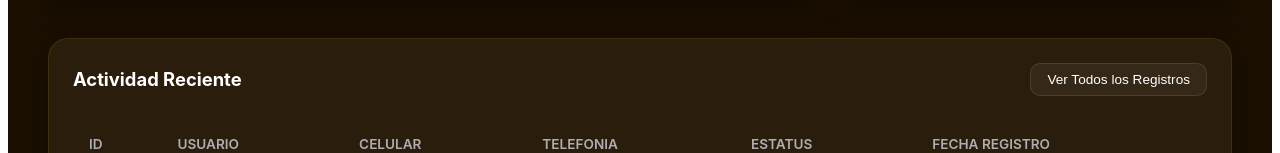
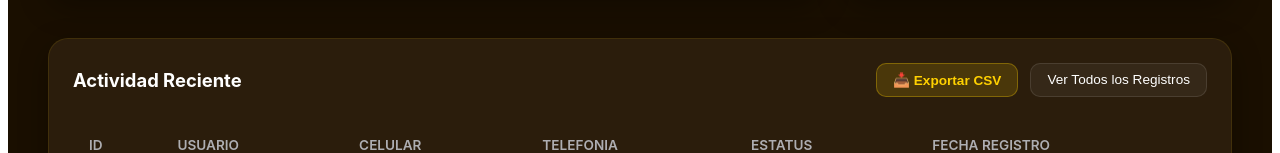
Before and after one commit to friaz85/la_central, an Angular app in the folder frontend/: page /admin/dashboard in a window 1280 px wide. Shown: the part 912-1065 px from the top of the page. Built offline with nearby package versions, Linux system fonts and the light colour scheme; no server answers; sample sign-in values are in the browser's storage.

Commit message:
deploy(full): 2026-06-29 20:51 — cambios auto-commiteados por deploy.sh

```diff
--- a/frontend/src/app/components/admin-dashboard.component.ts
+++ b/frontend/src/app/components/admin-dashboard.component.ts
@@ -104,7 +104,10 @@ declare const Chart: any;
         <section class="table-card">
           <div class="table-header">
             <h3>Actividad Reciente</h3>
-            <button routerLink="/admin/registros" style="padding: 8px 16px; background: rgba(255,255,255,0.05); border: 1px solid rgba(255,255,255,0.1); color: #fff; border-radius: 10px; cursor: pointer; font-size: 0.85rem; transition: background 0.3s;">Ver Todos los Registros</button>
+            <div style="display: flex; gap: 12px;">
+              <button (click)="exportRecentToCSV()" class="btn-reset" style="padding: 8px 16px; background: rgba(255, 209, 0, 0.15); border: 1px solid rgba(255, 209, 0, 0.3); color: #FFD100; border-radius: 10px; cursor: pointer; font-size: 0.85rem; font-weight: 600; transition: background 0.3s;">📥 Exportar CSV</button>
+              <button routerLink="/admin/registros" style="padding: 8px 16px; background: rgba(255,255,255,0.05); border: 1px solid rgba(255,255,255,0.1); color: #fff; border-radius: 10px; cursor: pointer; font-size: 0.85rem; transition: background 0.3s;">Ver Todos los Registros</button>
+            </div>
           </div>
 
           <div class="table-wrapper">
@@ -430,6 +433,49 @@ export class AdminDashboardComponent implements OnInit, OnDestroy {
     }
   }
 
+  exportRecentToCSV() {
+    const data = this.stats()?.recent || [];
+    if (data.length === 0) {
+      alert('No hay datos recientes para exportar.');
+      return;
+    }
+
+    const headers = [
+      'ID Registro',
+      'Usuario',
+      'Celular',
+      'Telefonia',
+      'Estatus',
+      'Fecha Registro'
+    ];
+
+    const csvRows = [];
+    csvRows.push(headers.join(','));
+
+    for (const r of data) {
+      const row = [
+        r.idRegistro,
+        r.Nombre || 'Participante',
+        r.Celular || '',
+        r.Telefonia || '',
+        this.getStatusText(r.Estatus),
+        r.FechaRegistro
+      ];
+      csvRows.push(row.map(val => `"${val}"`).join(','));
+    }
+
+    const csvContent = "\uFEFF" + csvRows.join('\n');
+    const blob = new Blob([csvContent], { type: 'text/csv;charset=utf-8;' });
+    const url = URL.createObjectURL(blob);
+    const link = document.createElement('a');
+    link.setAttribute('href', url);
+    link.setAttribute('download', `actividad_reciente_${new Date().toISOString().slice(0,10)}.csv`);
+    link.style.visibility = 'hidden';
+    document.body.appendChild(link);
+    link.click();
+    document.body.removeChild(link);
+  }
+
   logout() {
     this.api.logout();
     this.router.navigate(['/admin/login']);
```
